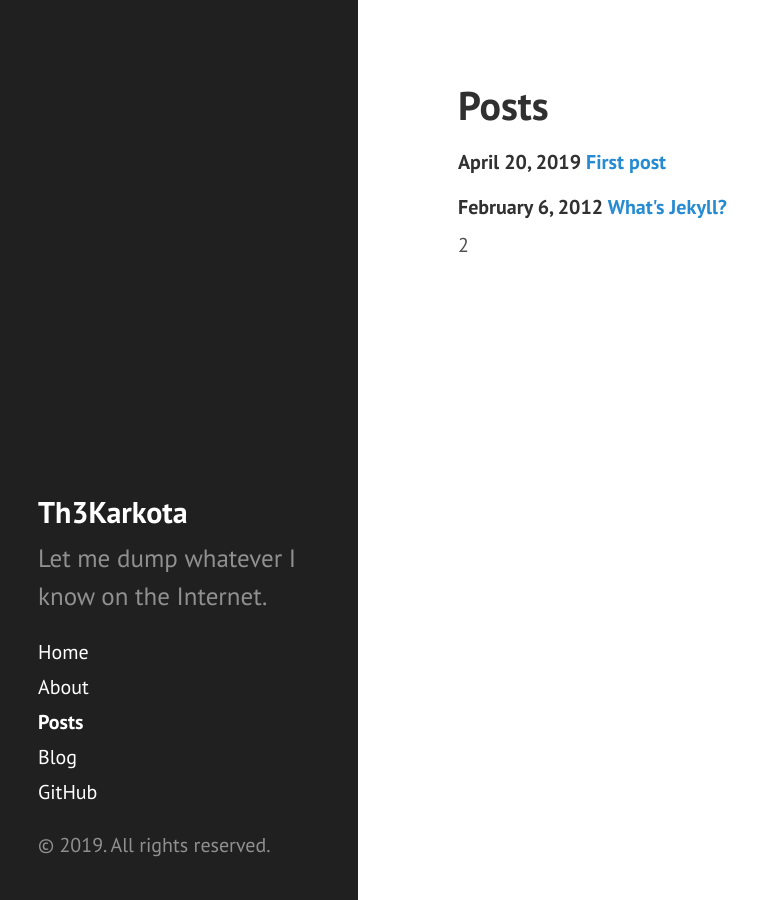
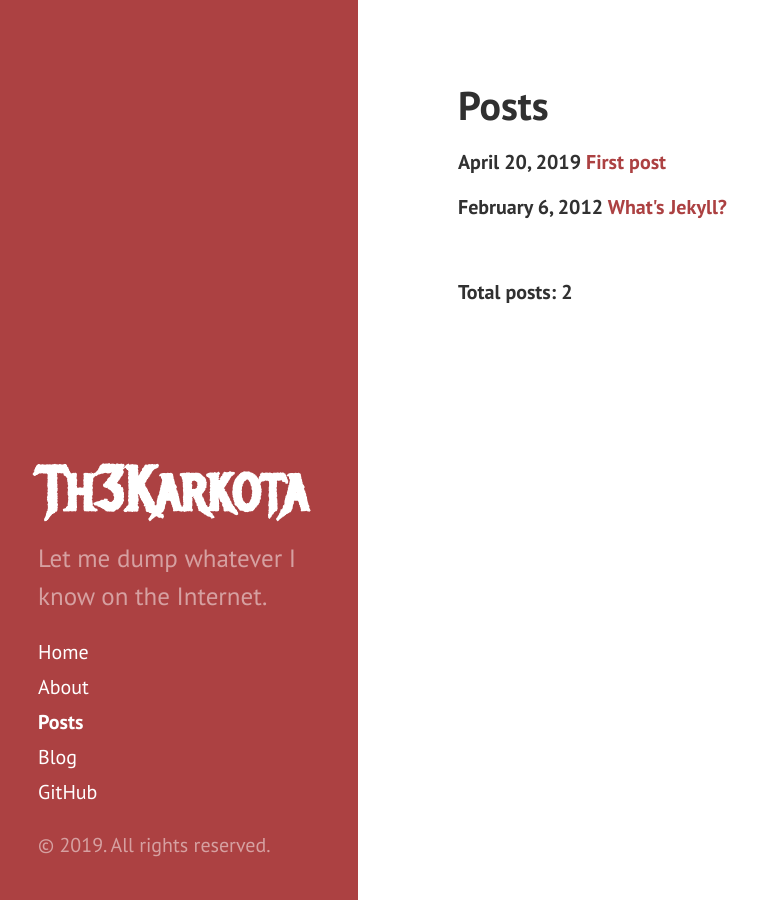
Before and after one commit to jadia/old-jadia.github.io, a Jekyll site: the page built from posts.html, in a window 1280 px wide. Shown: the whole page, without its empty margins (2-760 px from the left). Built offline with Jekyll 4.4.1, drawn with Linux system fonts in a browser that asks for light colours; Markdown is read by kramdown in place of the engine named in the settings.

Commit message:
SideBar font change

```diff
--- a/_includes/sidebar.html
+++ b/_includes/sidebar.html
@@ -1,7 +1,14 @@
+<link href='https://fonts.googleapis.com/css?family=Metal Mania' rel='stylesheet'>
+<style>
+  .title-font {
+    font-family: 'Metal Mania';
+    font-size: 62px;
+  }
+</style>
 <div class="sidebar">
   <div class="container sidebar-sticky">
     <div class="sidebar-about">
-      <h2>
+      <h2 class="title-font">
         <a href="{{ "/" | relative_url }}">
           {{ site.title }}
         </a>
@@ -28,8 +35,8 @@
       {% endif %}
       {% endfor %}
 
-      <a class="sidebar-nav-item" href="http://nitishjadia.com">Blog</a>
-      <a class="sidebar-nav-item" href="{{ site.github.repo }}">GitHub</a>
+      <a class="sidebar-nav-item" href="http://nitishjadia.com" target="_blank">Blog</a>
+      <a class="sidebar-nav-item" href="{{ site.github.repo }}" target="_blank">GitHub</a>
     </nav>
 
     <p>&copy; {{ site.time | date: '%Y' }}. All rights reserved.</p>
--- a/_layouts/default.html
+++ b/_layouts/default.html
@@ -3,7 +3,7 @@
 
 {% include head.html %}
 
-  <body>
+<body class="theme-base-08">
 
   {% include sidebar.html %}
 
@@ -12,4 +12,5 @@
   </div>
 
 </body>
+
 </html>
--- a/posts.html
+++ b/posts.html
@@ -6,5 +6,5 @@ title: Posts
 {% for post in site.posts %}
 <h4> {{ post.date | date: "%B %e, %Y" }} <a href="{{ post.url }}">{{ post.title }}</a></h4>
 {% endfor %}
-
-{{ site.posts | size }}
+</br>
+<h5> Total posts: <b>{{ site.posts | size }} </b></h5>
```
Lines whose indentation alone changed are shown as unchanged.
